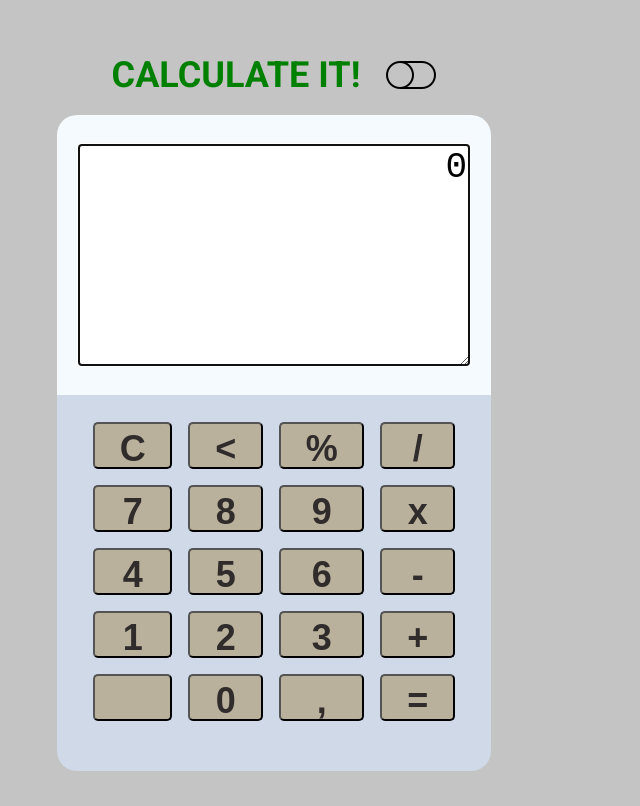
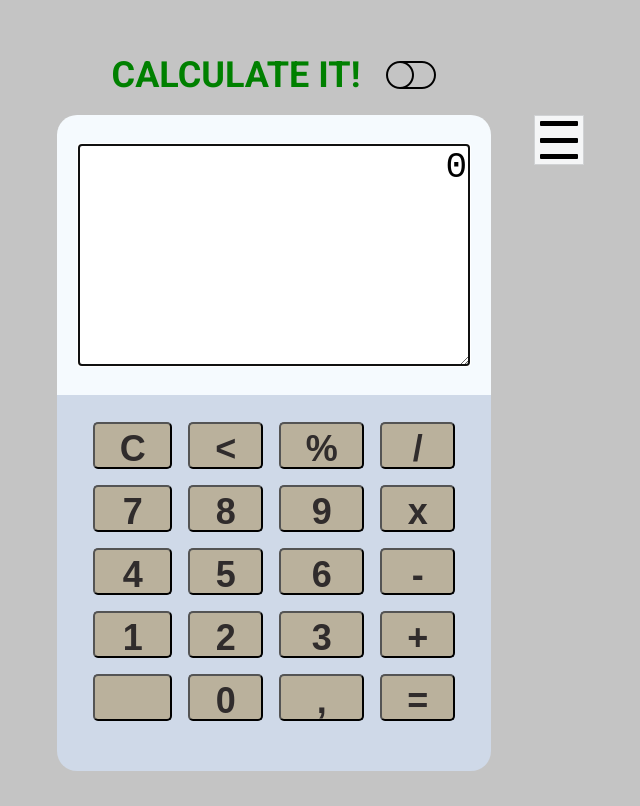
Before and after one commit to Sokolero/calculator, a React app: page / in a window 1280 px wide. Shown: the whole page, without its empty margins (366-1006 px from the left). Built offline with nearby package versions, Linux system fonts and the light colour scheme.

Commit message:
Added Menu, Menutoggler components

```diff
--- a/package.json
+++ b/package.json
@@ -17,6 +17,7 @@
     "@babel/preset-env": "^7.1.0",
     "@babel/preset-react": "^7.0.0",
     "babel-loader": "^8.2.3",
+    "classnames": "^2.3.1",
     "css-loader": "^6.5.1",
     "html-webpack-plugin": "^5.5.0",
     "jest": "^27.4.5",
--- a/src/App.css
+++ b/src/App.css
@@ -29,15 +29,24 @@ h2 {
   text-align: center;
 }
 
+a {
+  text-decoration: none;
+}
+
 .wrapper {
   padding: 0 260px;
   background-color: #C4C4C4;
 }
 
 .container {
+  position: relative;
   max-width: 920px;
   padding: 35px 70px;
   margin: 0 auto;
+}
+
+.calc-wrapper {
+  position: relative;
 }
 
 .calc {
@@ -198,10 +207,10 @@ btn--nothing {
   cursor: pointer;
 }
 
-.header__toggle--off {
+.header__toggle--light {
   background-image: url(../public/images/icon-toggle-off-50.png);
 }
 
-.header__toggle--on {
+.header__toggle--dark {
   background-image: url(../public/images/icon-toggle-on-50.png);
 }
--- a/src/App.js
+++ b/src/App.js
@@ -2,7 +2,10 @@ import React, { Component } from "react";
 
 import Calc from "./components/Calc.js";
 import Toggle from "./components/Toggle.js";
-import { ThemeContext } from "./components/themeContext.js";
+import Menu from "./components/Menu.js";
+import MenuToggler from "./components/MenuToggler.js";
+
+import { ThemeContext, MenuContext } from "./components/themeContext.js";
 
 import "./App.css";
 
@@ -14,6 +17,7 @@ class App extends Component {
     super(props);
     this.state = {
       theme: "light",
+      menu: "closed",
     }
     // this.handleToggleTheme = this.handleToggleTheme.bind(this);
   }
@@ -28,6 +32,16 @@ class App extends Component {
     this.setState((state, props) => ({ theme: switching[state.theme] }));
   }
 
+  handleToggleMenu = () => {
+
+    const switching = {
+      closed: "opened",
+      opened: "closed",
+    };
+
+    this.setState((state, props) => ({ menu: switching[state.menu] }));
+  }
+
   render() {
     return (
       <ThemeContext.Provider value={ this.state.theme }>
@@ -37,7 +51,11 @@ class App extends Component {
               <h1 className="header__heading">CALCULATE IT!</h1>
               <Toggle handleToggleTheme={ this.handleToggleTheme} theme={ this.state.theme }/>
             </div>
-            <Calc />
+            <div className="calc-wrapper">
+              <Calc />
+              <MenuToggler handleToggleMenu={ this.handleToggleMenu } menu={ this.state.menu } />
+              <Menu menu={ this.state.menu } />
+            </div>
           </div>
         </div>
       </ThemeContext.Provider>
--- a/src/components/Btn.js
+++ b/src/components/Btn.js
@@ -17,7 +17,6 @@ const themedStyles = {
 
 // ----- Button Component -----------------------------------------------------
 const Btn = (props) => {
-  // ReactHook
 
   const theme = useContext(ThemeContext);
 
--- a/src/components/Calc.js
+++ b/src/components/Calc.js
@@ -2,6 +2,7 @@ import React, { Component } from "react";
 
 import Panel from "./Panel.js";
 import Display from "./Display.js";
+
 import { clear, backspace, typeNumber, applyAction, result, summ } from "../utils/utils.js";
 
 
@@ -47,6 +48,8 @@ class Calc extends Component {
     this.setState((state, props) => btnTypes[btnName](state, btnValue));
   }
 
+
+
   render() {
     return(
       <div className="calc">
--- /dev/null
+++ b/src/components/Menu.css
@@ -0,0 +1,46 @@
+.menu-wrapper {
+  position: absolute;
+
+  top: 0;
+  right: 0;
+}
+
+.menu {
+  height: 300px;
+  width: 170px;
+
+  padding-top: 80px;
+
+  font-size: 16px;
+
+  background-color: #f5f6f7;
+
+  box-shadow: 5px -5px 4px 0 #8d9299;
+
+}
+
+@keyframes extendMenu {
+  from {width: 0px; height: 0px;}
+  to {width: 170px; height: 300px;}
+}
+
+@keyframes packMenu {
+  from {width: 170px; height: 300px;}
+  to {width: 0px; height: 0px;}
+}
+
+.menu--closed {
+  display: none;
+  animation: packMenu 0.5s ease-out;
+  animation-fill-mode: forwards;
+}
+
+.menu--opened {
+  animation: extendMenu 0.5s ease-in;
+}
+
+.menu .menu__list {
+  margin: 0;
+  list-style-type: none;
+
+}
--- /dev/null
+++ b/src/components/Menu.js
@@ -0,0 +1,38 @@
+import React, { useState } from "react";
+
+import "./Menu.css";
+
+
+const menuConf = [
+  'Home',
+  'ToRemember',
+  'Blog',
+  'Contacts',
+];
+
+const openCloseSwitcher = {
+
+}
+
+// --- Menu Component -------------------------------------------------------
+const Menu = ({ menu }) => {
+
+  const menuClass = `menu menu--${ menu }`;
+
+  return (
+    <div className="menu-wrapper">
+      <nav className={ menuClass }>
+        <ul className="menu__list">
+          {
+             menuConf.map(item =>
+              <a href="#" key={ item }>
+                <li className="menu__item">{ item }</li>
+              </a>)
+          }
+        </ul>
+      </nav>
+    </div>
+  )
+}
+
+export default Menu;
--- /dev/null
+++ b/src/components/MenuToggler.css
@@ -0,0 +1,100 @@
+.menu__toggler {
+  position: absolute;
+  z-index: 10;
+  top: 0;
+  right: 0;
+
+  display: flex;
+  flex-direction: column;
+  justify-content: space-between;
+
+  height: 50px;
+  width: 50px;
+
+  padding: 5px 5px;
+
+  background-color: #f5f6f7;
+  border: 1px rgba(62, 65, 69, 0.2) solid;
+}
+
+/* .menu__toggler--closed {
+  justify-content: space-between;
+}
+
+.menu__toggler--opened {
+  justify-content: center;
+} */
+
+
+
+.toggler__item {
+  width: 100%;
+  height: 5px;
+
+  background-color: black;
+  border-radius: 1px;
+
+  transform-origin: left center;
+
+  transition: transform 0.5s ease-in;
+}
+
+/* Animation */
+@keyframes top-forward {
+  from {transform: rotate();}
+  to {transform: rotate(30deg) scaleX(0.9);}
+}
+
+@keyframes top-back {
+  from {transform: rotate(30deg);}
+  to {transform: rotate();}
+}
+
+.toggler__top--opened {
+  animation: top-forward 0.5s ease-out ;
+  animation-fill-mode: forwards;
+}
+
+.toggler__top--closed {
+  animation: top-back 0.5s ease-in;
+}
+
+/* ------- */
+@keyframes bottom-forward {
+  from {transform: rotate();}
+  to {transform: rotate(-30deg) scaleX(0.9);}
+}
+
+@keyframes bottom-back {
+  from {transform: rotate(-30deg) scaleX(0.9);}
+  to {transform: rotate();}
+}
+
+.toggler__bottom--opened {
+  animation: bottom-forward 0.5s ease-out ;
+  animation-fill-mode: forwards;
+}
+
+.toggler__bottom--closed {
+  animation: bottom-back 0.5s ease-in;
+}
+
+/* ------- */
+@keyframes middle-forward {
+  from {transform: scaleX();}
+  to {transform: scaleX(0.75);}
+}
+
+@keyframes middle-back {
+  from {transform: scaleX(0.75);}
+  to {transform: scaleX();}
+}
+
+.toggler__middle--opened {
+  animation: middle-forward 0.5s ease-out ;
+  animation-fill-mode: forwards;
+}
+
+.toggler__middle--closed {
+  animation: middle-back 0.5s ease-in;
+}
--- /dev/null
+++ b/src/components/MenuToggler.js
@@ -0,0 +1,33 @@
+import React, { useState, useContext } from "react";
+import classNames from "classnames";
+
+import "./MenuToggler.css";
+
+// ---- Component ---------------------------
+const MenuToggler = (props) => {
+
+  let topItemClass = classNames(
+    'toggler__item',
+    `toggler__top--${props.menu}`
+  );
+
+  let middleItemClass = classNames(
+    'toggler__item',
+    `toggler__middle--${props.menu}`
+  );
+
+  let bottomItemClass = classNames(
+    'toggler__item',
+    `toggler__bottom--${props.menu}`
+  );
+
+  return(
+    <div className="menu__toggler" onClick={ props.handleToggleMenu }>
+      <div className={ topItemClass }></div>
+      <div className={ middleItemClass }></div>
+      <div className={ bottomItemClass }></div>
+    </div>
+  );
+};
+
+export default MenuToggler;
--- a/src/components/Panel.js
+++ b/src/components/Panel.js
@@ -3,7 +3,7 @@ import PropTypes from "prop-types";
 
 import Btn from "./Btn.js";
 
-// ---------- configuration of buttons ---------------------------------------
+// ---------- buttons filling ---------------------------------------
 const btns = {
   clear: "C",
   backspace: "<",
@@ -25,15 +25,11 @@ const btns = {
   null: "0",
   comma: ",",
   result: "=",
-}
+};
 
 // ------- generation of calculator buttons -----------------------------------
+const generateBtnList = (btns, handleClick) => {
 
-
-// -------------Panel Component -----------------------------------------------
-class Panel extends Component {
-
-  generateBtnList(btns, handleClick) {
   const btnsList = [];
 
   for (const [key, value] of Object.entries(btns)) {
@@ -48,17 +44,18 @@ class Panel extends Component {
     )
   }
   return btnsList;
-  }
+};
 
-  render() {
+
+// -------------Panel Component -----------------------------------------------
+const Panel = ({ handleClick }) => {
   return(
     <div className="calc__panel grid-container">
-        { this.generateBtnList(btns, this.props.handleClick) }
+      { generateBtnList(btns, handleClick) }
     </div>
-    );
+  )
 }
-
-}
+// ----------------------------------------------------------------------------
 
 
 Panel.propTypes = {
--- a/src/components/Toggle.js
+++ b/src/components/Toggle.js
@@ -1,27 +1,29 @@
 import React, { Component } from "react";
+import classNames from "classnames";
 
-const getClassName = (props) => {
-  const theme = props.theme;
-  const themeClasses = {
-    light: "header__toggle--off",
-    dark: "header__toggle--on",
-  }
-  return `header__toggle ${themeClasses[theme]}`;
-}
 
-class Toggle extends Component {
-  constructor(props) {
-    super(props);
-  }
+//   const themeClasses = {
+//     light: "header__toggle--light",
+//     dark: "header__toggle--dark",
+//   }
+//   return `header__toggle ${themeClasses[theme]}`;
+// }
 
-  render() {
-    return(
-      <div
-        className={ getClassName(this.props) }
-        onClick={ this.props.handleToggleTheme}>
-      </div>
-    );
-  }
-}
+// ------ Toggle Component ----------------------------------------------------
+const Toggle = ({ handleToggleTheme, theme }) => {
+
+  let toggleClassname = classNames(
+    'header__toggle',
+    `header__toggle--${theme}`
+  );
+
+  return(
+    <div
+      className={ toggleClassname }
+      onClick={ handleToggleTheme}>
+    </div>
+  );
+};
+// ----------------------------------------------------------------------------
 
 export default Toggle;
--- a/src/components/themeContext.js
+++ b/src/components/themeContext.js
@@ -1,3 +1,5 @@
 import React from "react";
 
 export const ThemeContext = React.createContext('light');
+
+export const MenuContext = React.createContext('closed');
```
Also changed, not shown: 2 other files (tests, documents, lock files or other folders). Lines whose indentation alone changed are shown as unchanged.
